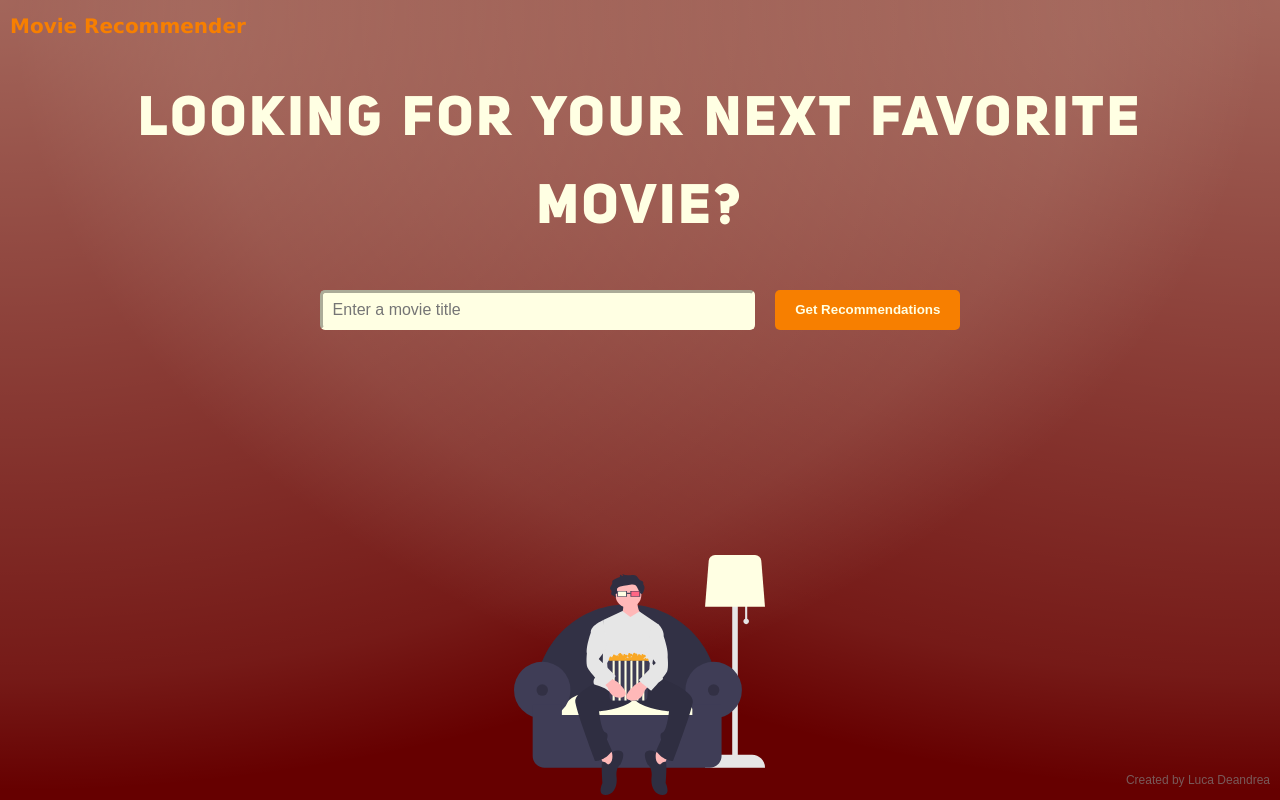
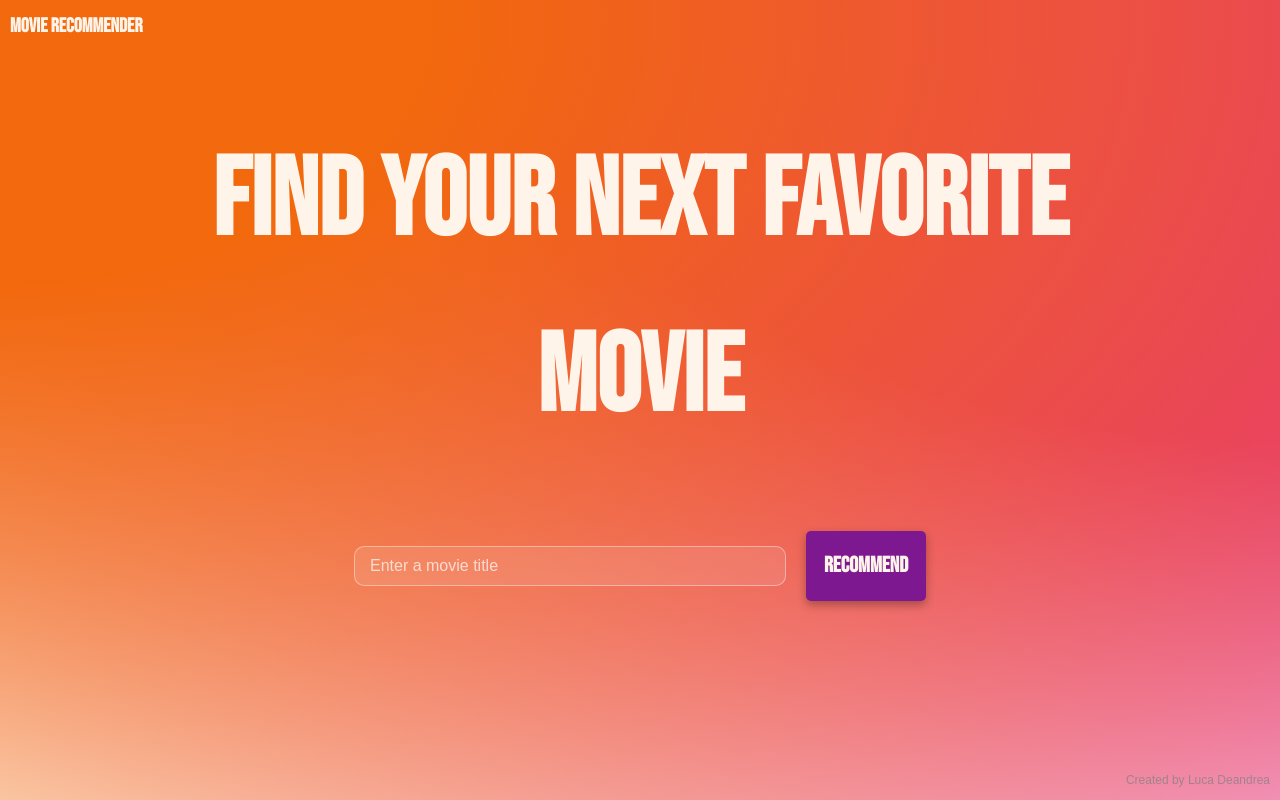
Before and after one commit to LeanderCauda/movie_recommender, a Flask app: page / in a window 1280 px wide. Run offline with Flask 3, Linux system fonts and the light colour scheme; parts of the project's set-up code (start-up, migrations or seed data) failed here and were passed over.

Commit message:
new design

```diff
--- a/app.py
+++ b/app.py
@@ -2,6 +2,25 @@ from flask import Flask, request, jsonify, render_template
 from movie_recommender import recommend_movie
 
 app = Flask(__name__)
+
+import requests
+
+def fetch_movie_posters(movie_title):
+    api_key = "b57bd9976b48f8b8922927d508e7e38c"
+    base_url = "https://api.themoviedb.org/3/search/movie"
+    image_base_url = "https://image.tmdb.org/t/p/w500"
+
+    # Search for the movie in TMDb
+    response = requests.get(base_url, params={"api_key": api_key, "query": movie_title})
+    data = response.json()
+
+    # Check if the movie is found
+    if data['results']:
+        poster_path = data['results'][0].get('poster_path')
+        if poster_path:
+            return f"{image_base_url}{poster_path}"
+    return None
+
 
 @app.route('/')
 def home():
@@ -11,7 +30,13 @@ def home():
 def get_recommendations():
     movie_title = request.form['movie']
     recommendations = recommend_movie(movie_title)
-    return jsonify(recommendations)
+
+    movie_data = []
+    for recommended_movie in recommendations:
+        poster_url = fetch_movie_posters(recommended_movie)
+        movie_data.append({"title": recommended_movie, "poster_url": poster_url})
+
+    return jsonify(movie_data)
 
 if __name__ == '__main__':
     app.run(debug=True)
--- a/static/styles.css
+++ b/static/styles.css
@@ -1,6 +1,6 @@
 @font-face {
-    font-family: 'unisans';
-    src: url('Uni\ Sans\ Heavy.otf')
+    font-family: 'Bebas Neue';
+    src: url('BebasNeue-Regular.ttf')
 }
 
 
@@ -15,30 +15,29 @@ body {
     padding: 0;
     min-height: 100vh;
     margin: 0;
-    background: #660000; /* Fallback for older browsers */
-    background:
-    url('home_cinema.svg') center calc(100% - 5px) / auto 30% no-repeat, radial-gradient(ellipse at top left, rgba(255,255,227,0.4) 0%, rgba(255,255,227,0.2) 40%, rgba(255,255,227,0.1) 60%, transparent 70%),
-    radial-gradient(ellipse at top right, rgba(255,255,227,0.4) 0%, rgba(255,255,227,0.2) 40%, rgba(255,255,227,0.1) 60%, transparent 70%),
-    #660000;
+    background-image:
+    radial-gradient( ellipse at -1% 2%, hsl(24, 90%, 50%) 24%, hsla(176, 74%, 27%, 0) 100%),
+    radial-gradient( circle at 99% -92%, hsl(338, 78%, 56%) 59%, hsla(0, 0%, 100%, 0) 100%);
+    background-size:
+    100% 100%,
+    100% 100%;
+    background-position:
+    28% -10%,
+    0% 0%;
+    background-repeat:
+    no-repeat,
+    no-repeat;
     background-attachment: fixed;
-    /*
-    background-repeat: no-repeat;
-    background-image: url('home_cinema.svg');
-    background-repeat: no-repeat;
-    background-position: center calc(100% - 5px);
-    background-size: auto 40%;
-    min-height: 100vh;
-    */
 }
 #title{
+    font-family: 'Bebas Neue';
     position: fixed;
     top: 10px;
     left: 10px;
     font-size: 20px;
-    font-family: Verdana;
     font-weight: bold;
-    color: #f77f00;
-    border-color: #660000;
+    color: #fff4ea;
+    border-color: #372a28;
     border-width: 2px;
 }
 .container {
@@ -49,14 +48,12 @@ body {
 }
 
 h1 {
-    color: #FFFFE3;
+    color: #fff4ea;
     text-align: center;
     text-decoration-style: solid;
     font-weight: bolder;
-    font-family: 'unisans';
-    font-size: 55px;
-    letter-spacing: 3px;
-    word-spacing: 5px;
+    font-family: 'Bebas Neue';
+    font-size: 110px;
 }
 
 form {
@@ -66,85 +63,92 @@ form {
     height: 40px;
 }
 
-input[type="text"] {
-    width: 40%;
-    padding: 10px;
-    border-width: 3px;
-    border-color: #FFFFE3;
-    color: #660000;
-    border-radius: 5px;
-    background-color: #FFFFE3;
-    font-size: medium;
+#movie-form {
+    margin-top: 80px;
+    display: flex;
+    align-items: center;
+    justify-content: center;
 }
 
+#movie-input {
+    width: 100%;
+    max-width: 400px;
+    padding: 10px 15px;
+    font-size: 16px;
+
+    background: rgba(255, 255, 255, 0.1);
+    border: 1px solid rgba(255, 255, 255, 0.4);
+    border-radius: 10px;
+
+    color: white;
+    outline: none;
+}
+
+#movie-input::placeholder {
+    color: rgba(255, 255, 255, 0.7);
+}
+
+#movie-input:focus {
+    background: rgba(255, 255, 255, 0.3);
+    box-shadow: 0px 0px 10px rgba(255, 255, 255, 0.3);
+}
+
+
 button {
-    padding: 10px 20px;
-    background: #f77f00;
-    color: #FFFFE3;
+    padding: 20px;
+    background: #7E1891;
+    color: #fff4ea;
     border: none;
     margin-left: 20px;
     border-radius: 5px;
     font-weight: 600;
     z-index: 1;
     position: relative;
+    width: 120px;
+    height: 70px;
+    display: flex;
+    justify-content: center;
+    align-items: center;
+    font-family: 'Bebas Neue';
+    font-size: 22px;
+    box-shadow: 0 4px 10px rgba(0, 0, 0, 0.3);
+    transition: all 0.3s ease;
 }
 
 button:hover {
     cursor: pointer;
+    background: #4e0f59;
+    box-shadow: 0 6px 15px rgba(0, 0, 0, 0.4);
+    transform: translateY(-4px);
 }
-
-button::before{
-    background-color: #660000;
-    transform-origin: center bottom;
-    transform: scaleY(0);
-    transition: transform 0.25s ease-in-out;
-    content: '';
-    z-index: -1;
-    position: absolute;
-    top: 0;
-    bottom: 0;
-    left: 0;
-    right: 0;
-    border-radius: 5px;
-}
-
-button:hover::before {
-    transform-origin: center top;
-    transform: scaleY(1);
-  }
 
 .hidden {
     display: none;
 }
 
 h2 {
-    color: #FFFFE3;
+    color: #fff4ea;
     text-align: center;
     font-family: Arial Black;
     font-weight: bold;
     font-size: 35px;
 }
-ul {
-    list-style-type: none;
-    padding: 0;
+
+#recommendations {
+    display: flex;
     justify-content: center;
+
+    flex-wrap: wrap;
+    gap: 80px;
+    margin-top: 50px;
+}
+.movie-card {
     display: flex;
-}
-
-li {
+    flex-direction: column;
+    align-items: center;
+    text-align: center;
     padding: 10px;
-    border: none;
-    background: #FFFFE3;
-    padding: 20px;
-    margin-top: 10px;
-    margin-right: 30px;
-    border-radius: 5px;
-    width: auto;
-    text-align: center;
-    color: #660000;
-    font-family: Verdana;
-    font-weight: bold;
-    box-shadow: rgba(255, 255, 227, 0.4) -5px 5px, rgba(255, 255, 227, 0.3) -10px 10px, rgba(255, 255, 227, 0.2) -15px 15px, rgba(255, 255, 227, 0.1) -20px 20px, rgba(255, 255, 227, 0.05) -25px 25px;
+    color: #fff4ea;
 }
 
 #credits {
--- a/templates/index.html
+++ b/templates/index.html
@@ -11,10 +11,10 @@
         Movie Recommender
     </div>
     <div class="container">
-        <h1>Looking for your next favorite movie?</h1>
+        <h1>Find your next favorite movie</h1>
         <form id="movie-form">
             <input type="text" id="movie-input" placeholder="Enter a movie title" required>
-            <button type="submit" id="recommend_btn">Get Recommendations</button>
+            <button type="submit" id="recommend_btn">Recommend</button>
         </form>
         <div id="recommendations" class="hidden"></div>
     </div>
@@ -36,17 +36,35 @@
             .then(response => response.json())
             .then(data => {
                 const recommendationsDiv = document.getElementById('recommendations');
-                recommendationsDiv.innerHTML = '<h2>Recommended Movies</h2>';
-                const ul = document.createElement('ul');
+                recommendationsDiv.innerHTML = '';
+
+                const container = document.createElement('div');
+                container.style.display = 'flex';
+                container.style.flexWrap = 'wrap';
+
                 data.forEach(movie => {
-                    const li = document.createElement('li');
-                    li.textContent = movie;
-                    ul.appendChild(li);
+                    const movieCard = document.createElement('div');
+                    movieCard.classList.add('movie-card');
+
+                    const img = document.createElement('img');
+                    img.src = movie.poster_url || 'https://via.placeholder.com/200'; // Placeholder if no poster
+                    img.alt = movie.title;
+                    img.style.width = '150px';
+                    img.style.borderRadius = '8px';
+
+                    const title = document.createElement('h4');
+                    title.textContent = movie.title;
+
+                    movieCard.appendChild(img);
+                    movieCard.appendChild(title);
+                    container.appendChild(movieCard);
                 });
-                recommendationsDiv.appendChild(ul);
+
+                recommendationsDiv.appendChild(container);
             })
             .catch(error => console.error('Error:', error));
         });
+
         document.addEventListener('DOMContentLoaded', function() {
             const button = document.getElementById('recommend_btn');
             const box = document.getElementById('recommendations');
```
Also changed, not shown: static/BebasNeue-Regular.ttf (added), static/Uni Sans Heavy.otf (deleted), static/blacknorth.otf (deleted), static/home_cinema.svg (deleted), 2 other files.
